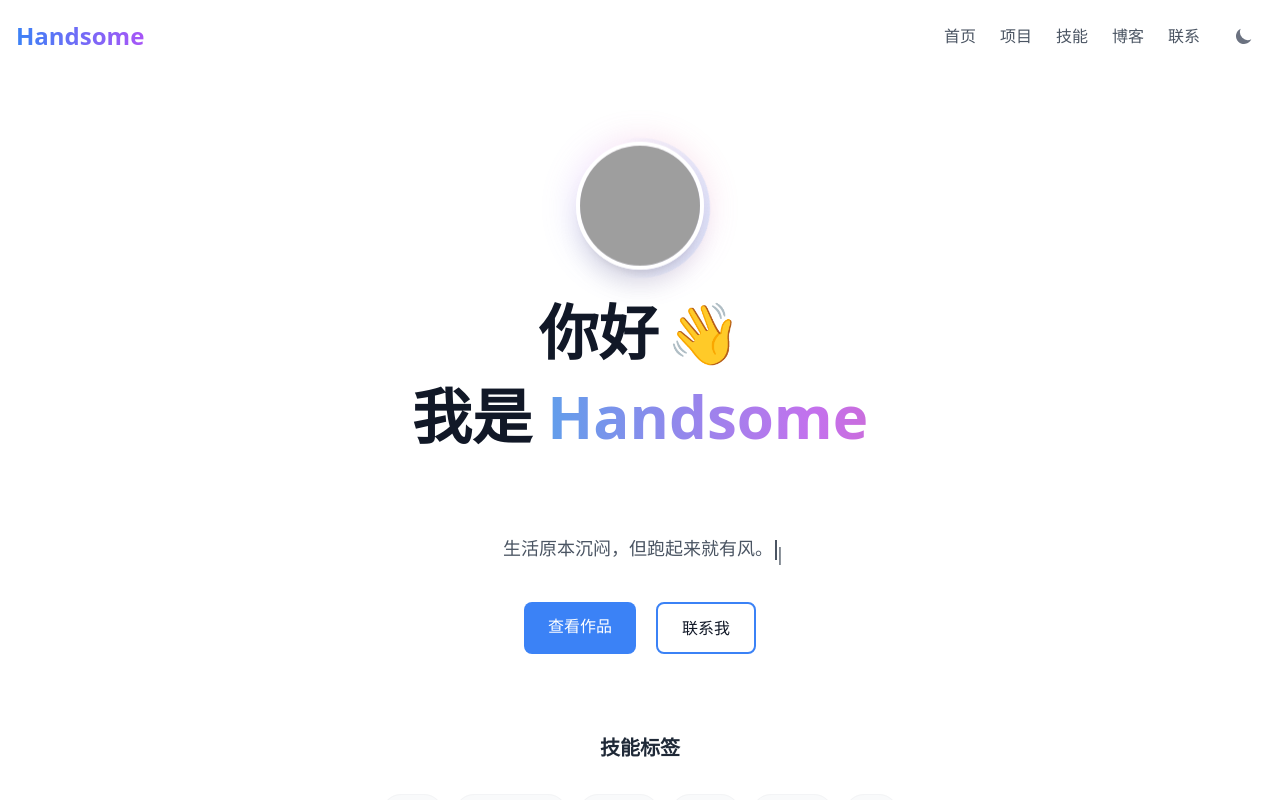
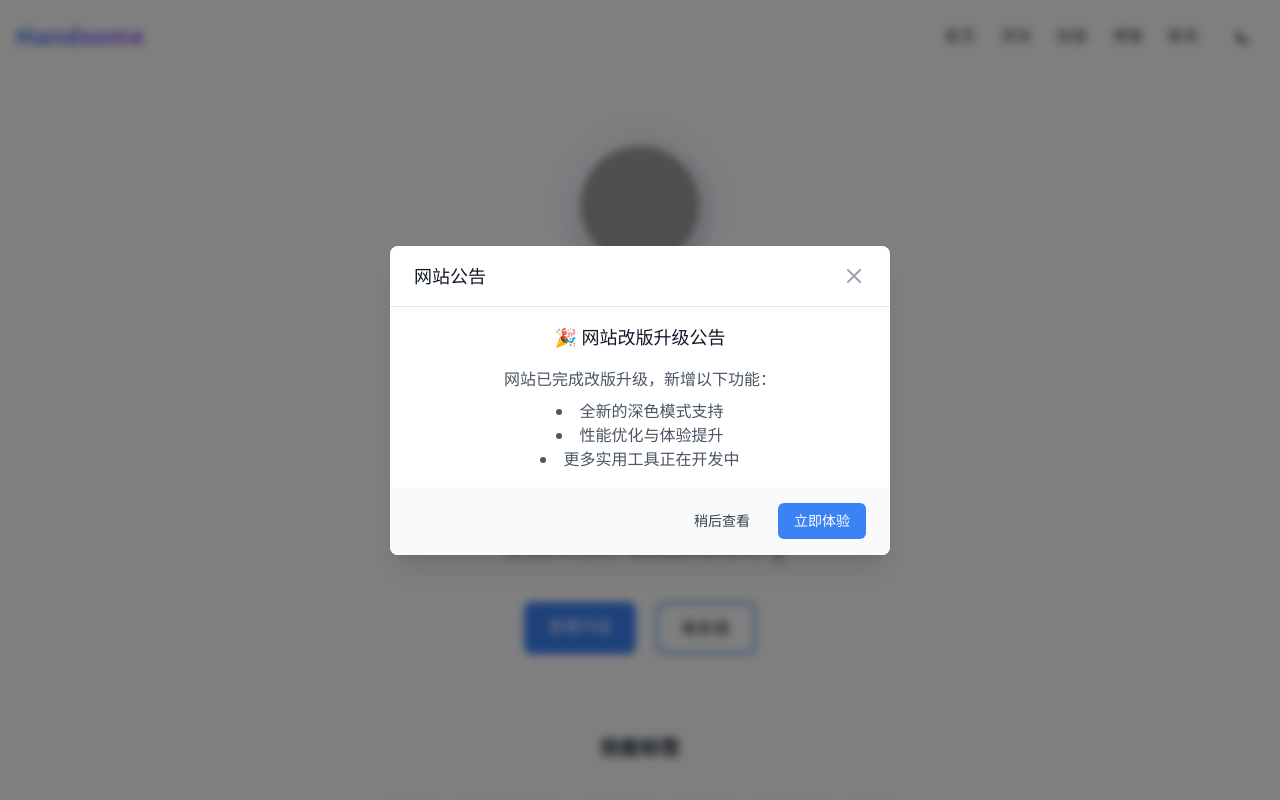
Before and after one commit to tuguo571/home-for-vue, a Vue app: page / in a window 1280 px wide. Shown: the top 800 px of the page. Built offline with nearby package versions, Linux system fonts and the light colour scheme; grey boxes are pictures that could not be loaded.

Commit message:
增加网站弹窗

```diff
--- a/src/App.vue
+++ b/src/App.vue
@@ -1,14 +1,18 @@
 <script setup lang="ts">
-import { watch } from "vue";
-import { useRoute } from "vue-router";
+import { ref, watch, onMounted } from "vue";
+import { useRoute, useRouter } from "vue-router";
 import { RouterView } from "vue-router";
 import TheHeader from "@/components/layout/TheHeader.vue";
 import TheFooter from "@/components/layout/TheFooter.vue";
 import PageTransition from "@/components/PageTransition.vue";
 import Toast from "@/components/ui/Toast.vue";
-import { siteConfig } from "@/config/site";
+import Modal from "@/components/ui/Modal.vue";
+import { noticeConfig } from "./config/notice";
+import type { NoticeButton } from "./types/notice";
+import { siteConfig } from "./config/site";
 
 const route = useRoute();
+const router = useRouter();
 
 // 监听路由变化更新页面标题和描述
 watch(
@@ -36,6 +40,64 @@ watch(
       ?.setAttribute("content", meta.description as string);
   },
 );
+
+const showNotice = ref(false);
+
+// 处理按钮点击
+const handleNoticeAction = (button: NoticeButton) => {
+  const now = Date.now();
+  const showAfter = button.showAfter ?? noticeConfig.defaultShowAfter;
+
+  // 设置下次显示时间
+  if (showAfter !== undefined) {
+    localStorage.setItem(
+      `notice_${noticeConfig.id}`,
+      showAfter === null ? "refresh" : String(now + showAfter),
+    );
+  }
+
+  // 处理按钮动作
+  switch (button.action) {
+    case "close":
+      showNotice.value = false;
+      break;
+    case "navigate":
+      showNotice.value = false;
+      if (button.to) {
+        router.push(button.to);
+      }
+      break;
+    case "link":
+      if (button.href) {
+        window.open(button.href, "_blank");
+      }
+      showNotice.value = false;
+      break;
+    case "custom":
+      if (button.handler) {
+        button.handler();
+      }
+      showNotice.value = false;
+      break;
+  }
+};
+
+// 检查是否显示公告
+const checkNotice = () => {
+  const nextShowTime = localStorage.getItem(`notice_${noticeConfig.id}`);
+
+  if (
+    !nextShowTime ||
+    nextShowTime === "refresh" ||
+    Date.now() >= Number(nextShowTime)
+  ) {
+    showNotice.value = true;
+  }
+};
+
+onMounted(() => {
+  checkNotice();
+});
 </script>
 
 <template>
@@ -43,12 +105,42 @@ watch(
     <TheHeader />
     <main class="flex-grow pt-16 md:pt-20">
       <router-view v-slot="{ Component }">
-        <PageTransition :name="route.meta.transition || 'fade'">
+        <PageTransition :name="(route.meta.transition as string) || 'fade'">
           <component :is="Component" />
         </PageTransition>
       </router-view>
     </main>
     <TheFooter />
     <Toast />
+    <Modal
+      v-model:show="showNotice"
+      :title="noticeConfig.title"
+      :width="noticeConfig.width"
+      :mask-closable="noticeConfig.maskClosable"
+      :show-close="noticeConfig.showClose"
+    >
+      <div v-html="noticeConfig.content"></div>
+
+      <template #footer>
+        <div class="flex justify-end gap-3">
+          <button
+            v-for="button in noticeConfig.buttons"
+            :key="button.text"
+            class="px-4 py-2 text-sm font-medium rounded-md transition-colors"
+            :class="{
+              'text-white bg-primary hover:bg-primary-dark':
+                button.type === 'primary',
+              'text-gray-700 dark:text-gray-200 hover:bg-gray-100 dark:hover:bg-gray-600':
+                button.type === 'secondary',
+              'text-white bg-red-500 hover:bg-red-600':
+                button.type === 'danger',
+            }"
+            @click="handleNoticeAction(button)"
+          >
+            {{ button.text }}
+          </button>
+        </div>
+      </template>
+    </Modal>
   </div>
 </template>
--- /dev/null
+++ b/src/components/ui/Modal.vue
@@ -0,0 +1,124 @@
+<script setup lang="ts">
+import { ref, watch } from "vue";
+
+interface Props {
+  show: boolean;
+  title?: string;
+  width?: string;
+  maskClosable?: boolean;
+  showClose?: boolean;
+}
+
+const props = withDefaults(defineProps<Props>(), {
+  title: "",
+  width: "500px",
+  maskClosable: true,
+  showClose: true,
+});
+
+const emit = defineEmits(["update:show"]);
+
+const modalRef = ref<HTMLElement | null>(null);
+
+// 处理点击遮罩层关闭
+const handleMaskClick = (e: MouseEvent) => {
+  if (props.maskClosable && e.target === modalRef.value) {
+    emit("update:show", false);
+  }
+};
+
+// 处理ESC键关闭
+const handleKeydown = (e: KeyboardEvent) => {
+  if (e.key === "Escape" && props.show) {
+    emit("update:show", false);
+  }
+};
+
+// 监听键盘事件
+watch(
+  () => props.show,
+  (val) => {
+    if (val) {
+      document.addEventListener("keydown", handleKeydown);
+    } else {
+      document.removeEventListener("keydown", handleKeydown);
+    }
+  },
+);
+</script>
+
+<template>
+  <Transition name="modal">
+    <div
+      v-if="show"
+      ref="modalRef"
+      class="fixed inset-0 z-50 flex items-center justify-center bg-black/50 backdrop-blur-sm"
+      @click="handleMaskClick"
+    >
+      <div
+        class="bg-white dark:bg-gray-800 rounded-lg shadow-xl transform transition-all"
+        :style="{ width }"
+      >
+        <!-- 标题栏 -->
+        <div
+          v-if="title || showClose"
+          class="flex items-center justify-between px-6 py-4 border-b dark:border-gray-700"
+        >
+          <h3 class="text-lg font-medium text-gray-900 dark:text-gray-100">
+            {{ title }}
+          </h3>
+          <button
+            v-if="showClose"
+            class="text-gray-400 hover:text-gray-500 dark:hover:text-gray-300 transition-colors"
+            @click="emit('update:show', false)"
+          >
+            <span class="sr-only">关闭</span>
+            <svg
+              class="h-6 w-6"
+              fill="none"
+              viewBox="0 0 24 24"
+              stroke="currentColor"
+            >
+              <path
+                stroke-linecap="round"
+                stroke-linejoin="round"
+                stroke-width="2"
+                d="M6 18L18 6M6 6l12 12"
+              />
+            </svg>
+          </button>
+        </div>
+
+        <!-- 内容区 -->
+        <div class="px-6 py-4">
+          <slot></slot>
+        </div>
+
+        <!-- 按钮区 -->
+        <div
+          v-if="$slots.footer"
+          class="px-6 py-4 bg-gray-50 dark:bg-gray-700/50 rounded-b-lg"
+        >
+          <slot name="footer"></slot>
+        </div>
+      </div>
+    </div>
+  </Transition>
+</template>
+
+<style scoped>
+.modal-enter-active,
+.modal-leave-active {
+  transition: all 0.3s ease;
+}
+
+.modal-enter-from {
+  opacity: 0;
+  transform: scale(0.9);
+}
+
+.modal-leave-to {
+  opacity: 0;
+  transform: scale(1.1);
+}
+</style>
--- /dev/null
+++ b/src/config/notice.ts
@@ -0,0 +1,39 @@
+import type { NoticeConfig } from "@/types/notice";
+
+export const noticeConfig: NoticeConfig = {
+  id: "site_notice_v1",
+  title: "网站公告",
+  content: `
+    <div class="text-center">
+      <p class="text-lg font-medium text-gray-900 dark:text-gray-100 mb-4">
+        🎉 网站改版升级公告
+      </p>
+      <div class="text-gray-600 dark:text-gray-400 space-y-2">
+        <p>网站已完成改版升级，新增以下功能：</p>
+        <ul class="list-disc list-inside">
+          <li>全新的深色模式支持</li>
+          <li>性能优化与体验提升</li>
+          <li>更多实用工具正在开发中</li>
+        </ul>
+      </div>
+    </div>
+  `,
+  width: "500px",
+  maskClosable: true,
+  showClose: true,
+  defaultShowAfter: null,
+  buttons: [
+    {
+      text: "稍后查看",
+      type: "secondary",
+      action: "close",
+      showAfter: 0, // 1小时后再次显示
+    },
+    {
+      text: "立即体验",
+      type: "primary",
+      action: "close",
+      showAfter: 86400000, // 24小时后再次显示
+    },
+  ],
+};
--- /dev/null
+++ b/src/types/notice.ts
@@ -0,0 +1,20 @@
+export interface NoticeButton {
+  text: string;
+  type?: "primary" | "secondary" | "danger";
+  action: "close" | "navigate" | "link" | "custom";
+  to?: string;
+  href?: string;
+  showAfter?: number | null; // null 表示刷新后就显示
+  handler?: () => void;
+}
+
+export interface NoticeConfig {
+  id: string;
+  title: string;
+  content: string;
+  width?: string;
+  maskClosable?: boolean;
+  showClose?: boolean;
+  buttons: NoticeButton[];
+  defaultShowAfter?: number | null;
+}
```
